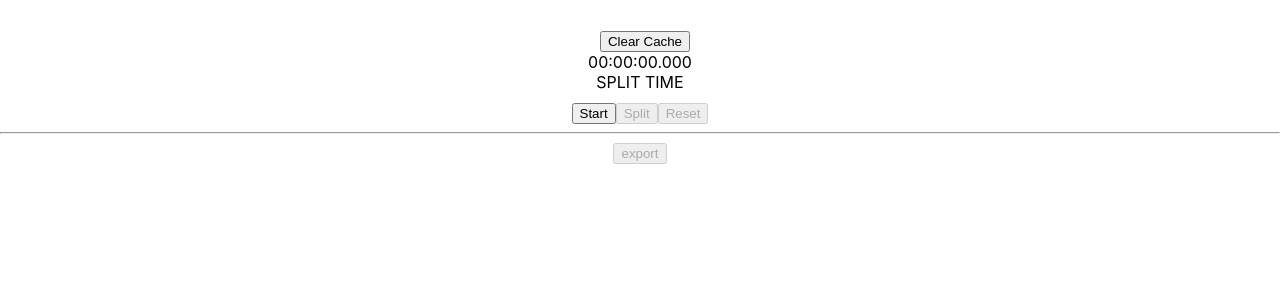
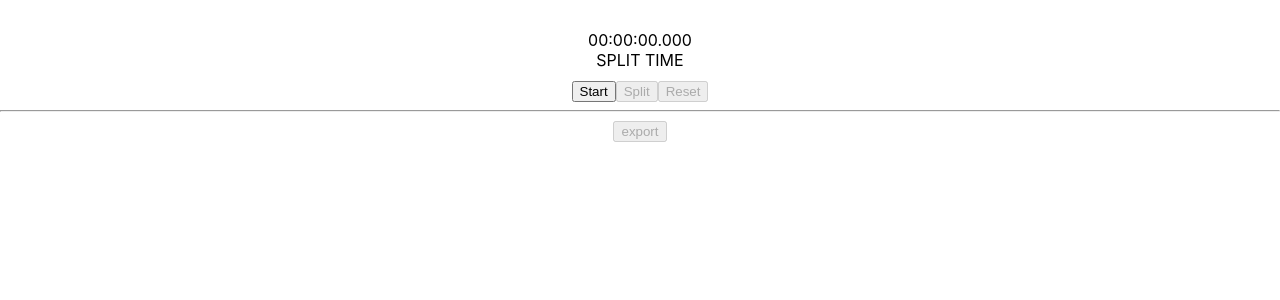
Before and after one commit to jwc20/stopwatch-ics, a React (Create React App) app: page / in a window 1280 px wide. Shown: the top 300 px of the page. Built offline with nearby package versions, Linux system fonts and the light colour scheme.

Commit message:
working caching but export function not working

```diff
--- a/src/App.js
+++ b/src/App.js
@@ -2,8 +2,8 @@ import { useState, useEffect } from "react";
 import { formatTime, makeEvent, makeEvents, makeIcs } from "./utils";
 import "./App.css";
 
-const timestampMachine = new Date(Date.now());
-const timestamp = timestampMachine.toString().slice(0, 24);
+// const timestampMachine = new Date(Date.now());
+const timestamp = new Date(Date.now()).toString().slice(0, 24);
 
 let latestInterval = 0;
 
@@ -12,7 +12,6 @@ const initialSplitList = {
     time: 0,
     interval: latestInterval,
     timestamp: timestamp,
-    timestampMachine: timestampMachine,
 };
 
 function App() {
@@ -26,24 +25,9 @@ function App() {
     });
     const [splitList, setSplitList] = useState(() => {
         const saved = localStorage.getItem("splitList");
-        if (saved) {
-            const initialValue = JSON.parse(saved);
-            // console.log(initialValue)
-            // console.log(typeof initialValue[0].timestampMachine)
-            for(let i = 0; i < initialValue.length-1; i++){
-                if (typeof initialValue[i].timestampMachine === "string") {
-                    initialValue[i] = new Date(JSON.parse(initialValue[i].timestampMachine))
-                }
-                if (typeof initialValue.interval === "string") {
-                    initialValue[i] = parseInt(initialValue[i].interval)
-                }
-            }
-            console.log([initialValue])
-            return [initialValue];
-        }
-        return [initialSplitList];
+        const initialValue = JSON.parse(saved);
+        return initialValue || [initialSplitList];
     });
-
 
     /*
   useEffect(() => {
@@ -53,7 +37,7 @@ function App() {
     if (splitList) setSplitList(splitList);
   }, []);
   */
-//   console.log(splitList)
+    //   console.log(splitList)
     useEffect(() => {
         localStorage.setItem("time", JSON.stringify(time));
     }, [time]);
@@ -114,8 +98,8 @@ function App() {
     };
 
     const splitTimer = (splitLabel) => {
-        const timestampMachine = new Date(Date.now());
-        const timestamp = timestampMachine.toString().slice(0, 24);
+        // const timestampMachine = new Date(Date.now());
+        const timestamp = new Date(Date.now()).toString().slice(0, 24);
         if (splitLabel === "pause") {
             setSplitList((split) => [
                 ...split,
@@ -124,7 +108,6 @@ function App() {
                     time,
                     interval: latestInterval,
                     timestamp: timestamp,
-                    timestampMachine: timestampMachine,
                 },
             ]);
         } else {
@@ -135,7 +118,6 @@ function App() {
                     time,
                     interval: latestInterval,
                     timestamp: timestamp,
-                    timestampMachine: timestampMachine,
                 },
             ]);
         }
@@ -182,9 +164,16 @@ function App() {
         <div className="App">
             <div className="display">
                 <div className="timer-display">
-                    <div >
-                        <button className={!splitList ? "button-hidden" : "remove-button"} onClick={() => localStorage.clear()}>Clear Cache</button>
-                    </div>
+                    {/* <div>
+                        <button
+                            className={
+                                !splitList ? "button-hidden" : "remove-button"
+                            }
+                            onClick={() => localStorage.clear()}
+                        >
+                            Clear Cache
+                        </button>
+                    </div> */}
 
                     <span>{formatTime(time).slice(0, -2)}</span>
                     <span>{formatTime(time).slice(-2)}</span>
@@ -228,7 +217,7 @@ function App() {
 
                     return (
                         <div key={time}>
-                        {/* <div key={Math.floor(Math.random() * 100000) + 1}> */}
+                            {/* <div key={Math.floor(Math.random() * 100000) + 1}> */}
                             {splitList.length === 1 ? (
                                 <div></div>
                             ) : (
```
